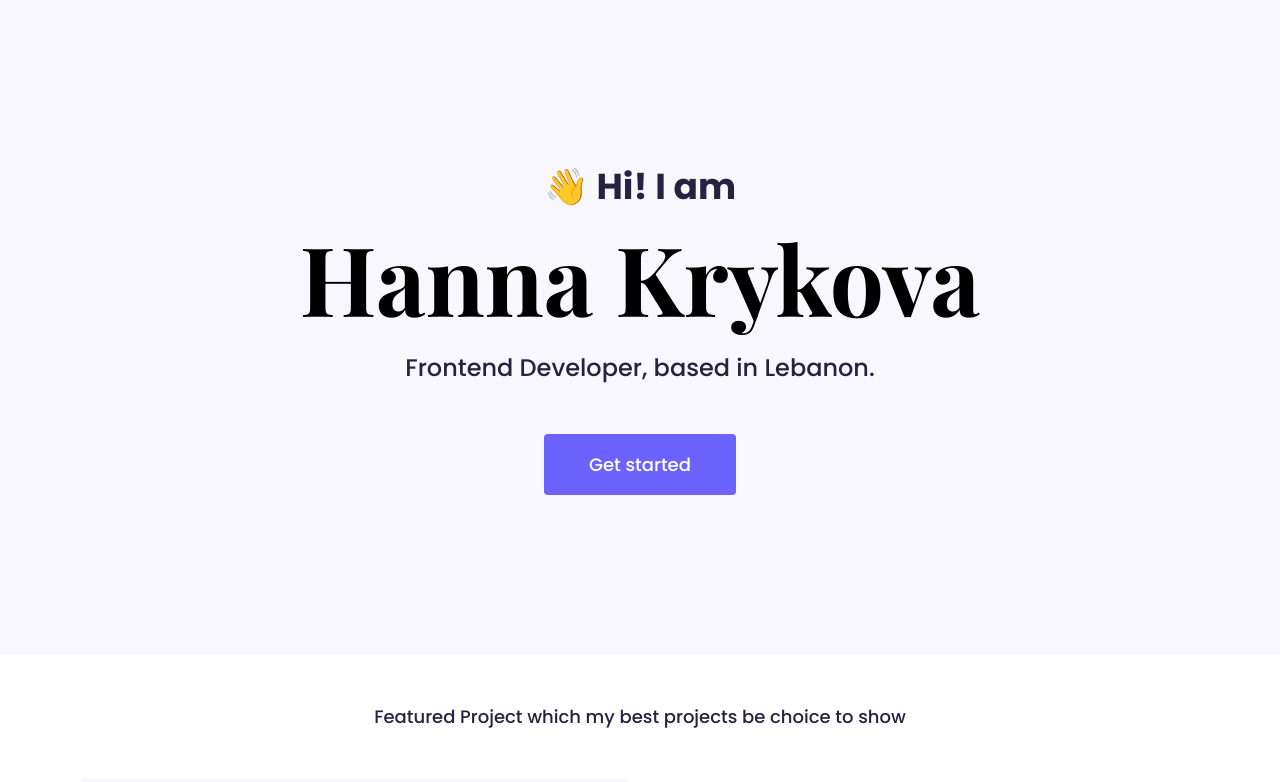
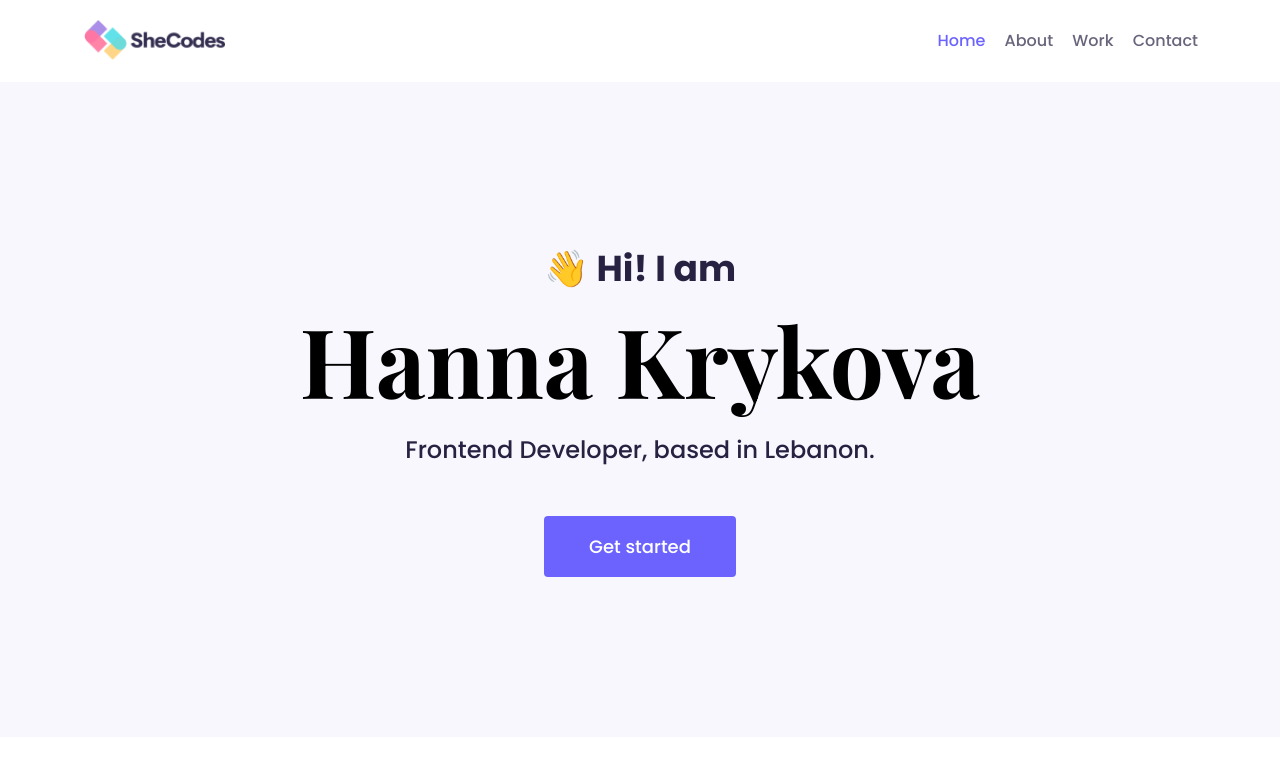
Before and after one commit to HannaKrykova/portfolio-project, a plain HTML site: page index.html in a window 1280 px wide. Shown: the top 782 px of the page. Drawn offline with nearby package versions, Linux system fonts and the light colour scheme.

Commit message:
Created navigation

```diff
--- a/index.html
+++ b/index.html
@@ -28,6 +28,23 @@
     <title>Document</title>
   </head>
   <body>
+    <div class="container">
+      <nav class="d-flex justify-content-between">
+        <a href="/">
+          <img src="/src/logo.png" alt="logo" class="logo d-none d-md-block" />
+          <img
+            src="/src/small-logo.jpg"
+            alt="small-logo"
+            class="logo d-block d-md-none"
+        /></a>
+        <ul>
+          <li class="active"><a href="/">Home</a></li>
+          <li><a href="/about.html">About</a></li>
+          <li><a href="/work.html">Work</a></li>
+          <li><a href="/contact.html">Contact</a></li>
+        </ul>
+      </nav>
+    </div>
     <div class="hero">
       <h2>👋 Hi! I am</h2>
       <h1>Hanna Krykova</h1>
--- a/styles/styles.css
+++ b/styles/styles.css
@@ -48,6 +48,31 @@ p {
   background: var(--secondary-color);
   text-align: center;
   padding: 160px 20px;
+}
+.logo {
+  max-height: 40px;
+}
+nav {
+  padding: 20px 0;
+}
+nav ul {
+  padding: 0;
+  margin: 0;
+}
+nav li {
+  display: inline;
+  list-style: none;
+  line-height: 42px;
+  margin-left: 15px;
+}
+nav a {
+  text-decoration: none;
+  color: #272142b2;
+  transition: all 100ms ease-in-out;
+}
+nav a:hover,
+nav li.active a {
+  color: var(--branding-color);
 }
 .btn-branding {
   border-radius: 4px;
@@ -158,4 +183,7 @@ p {
   .content-container h2 {
     text-align: center;
   }
+  nav a {
+    font-size: 12px;
+  }
 }
```
Also changed, not shown: src/logo.png (added), src/small-logo.jpg (added).
